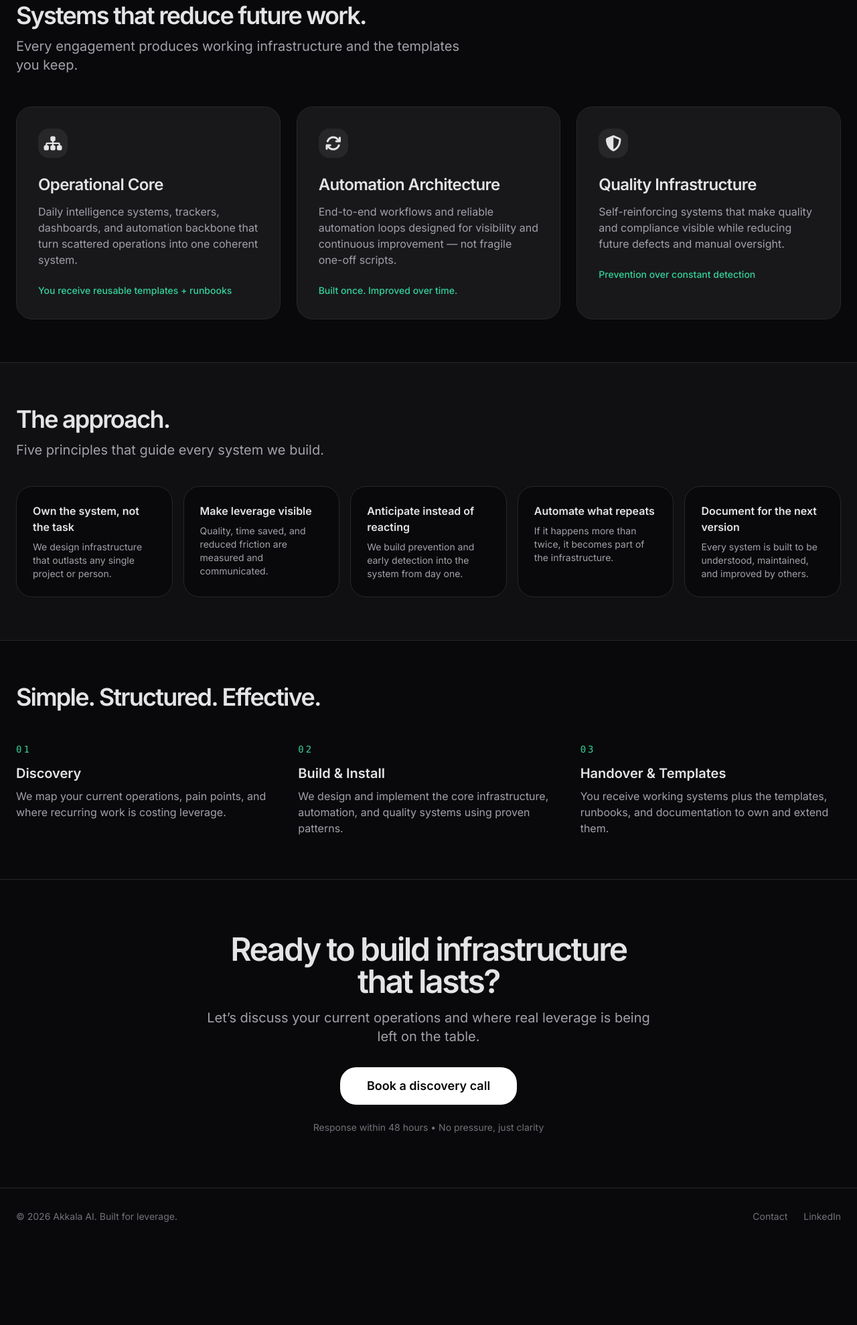
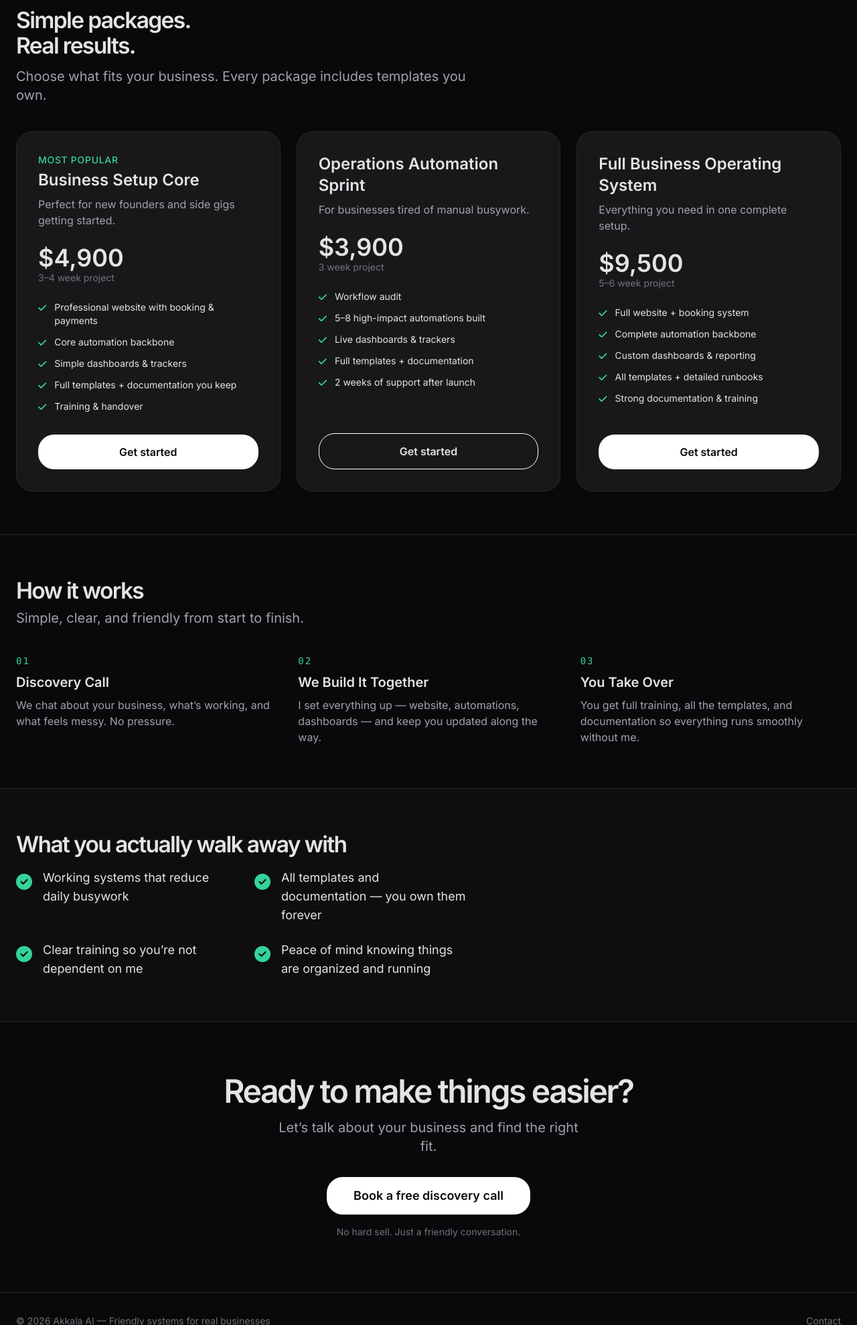
Before and after one commit to Harry2101/main, a plain HTML site: page index.html in a window 1280 px wide. Shown: the part 821-2800 px from the top of the page at 67% size. Before the commit the page ends 2680 px from the top, so only its background shows below. Drawn offline with nearby package versions, Linux system fonts and the light colour scheme.

Commit message:
Update title and restructure HTML content

```diff
--- a/index.html
+++ b/index.html
@@ -3,49 +3,30 @@
 <head>
     <meta charset="UTF-8">
     <meta name="viewport" content="width=device-width, initial-scale=1.0">
-    <title>Akkala AI • Operational Infrastructure</title>
+    <title>Akkala AI • Practical Systems for Your Business</title>
     <script src="https://cdn.tailwindcss.com"></script>
     <link rel="stylesheet" href="https://cdnjs.cloudflare.com/ajax/libs/font-awesome/6.5.1/css/all.min.css">
     <style>
         @import url('https://fonts.googleapis.com/css2?family=Inter:wght@400;500;600&amp;family=Space+Grotesk:wght@500;600&amp;display=swap');
 
-        :root {
-            --font-sans: 'Inter', system_ui, sans-serif;
-            --font-display: 'Space Grotesk', 'Inter', system_ui, sans-serif;
+        body {
+            font-family: 'Inter', system_ui, sans-serif;
         }
-
-        body {
-            font-family: var(--font-sans);
+        .font-display {
+            font-family: 'Space Grotesk', 'Inter', system_ui, sans-serif;
         }
-
-        .font-display {
-            font-family: var(--font-display);
-        }
-
         .section-header {
-            font-size: 2.25rem;
-            line-height: 2.5rem;
+            font-size: 2.1rem;
+            line-height: 2.4rem;
             font-weight: 600;
             letter-spacing: -0.025em;
         }
-
-        .service-card {
-            transition: transform 0.2s cubic-bezier(0.4, 0, 0.2, 1),
-                        box-shadow 0.2s cubic-bezier(0.4, 0.0, 0.2, 1);
+        .package-card {
+            transition: transform 0.2s ease, box-shadow 0.2s ease;
         }
-
-        .service-card:hover {
-            transform: translateY(-2px);
+        .package-card:hover {
+            transform: translateY(-4px);
             box-shadow: 0 20px 25px -5px rgb(0 0 0 / 0.1), 0 8px 10px -6px rgb(0 0 0 / 0.1);
-        }
-
-        .principle {
-            transition: all 0.2s ease;
-        }
-
-        .nav-active {
-            color: #fff;
-            font-weight: 500;
         }
     </style>
 </head>
@@ -54,31 +35,27 @@
     <nav class="sticky top-0 z-50 border-b border-zinc-800 bg-zinc-950/95 backdrop-blur-lg">
         <div class="max-w-screen-xl mx-auto px-6">
             <div class="flex items-center justify-between h-20">
-                <!-- Logo -->
                 <div class="flex items-center gap-x-3">
-                    <div class="w-9 h-9 bg-white rounded-xl flex items-center justify-center">
+                    <div class="w-9 h-9 bg-white rounded-2xl flex items-center justify-center">
                         <span class="text-zinc-950 font-semibold text-2xl tracking-tighter">A</span>
                     </div>
-                    <div>
-                        <span class="font-semibold text-2xl tracking-tighter">Akkala AI</span>
-                    </div>
+                    <span class="font-semibold text-2xl tracking-tighter">Akkala AI</span>
                 </div>
 
-                <!-- Nav Links -->
-                <div class="hidden md:flex items-center gap-x-9 text-sm">
-                    <a href="#services" class="hover:text-white transition-colors">Services</a>
-                    <a href="#approach" class="hover:text-white transition-colors">Approach</a>
+                <div class="hidden md:flex items-center gap-x-8 text-sm">
+                    <a href="#packages" class="hover:text-white transition-colors">Packages</a>
                     <a href="#how" class="hover:text-white transition-colors">How it works</a>
+                    <a href="#whatyouget" class="hover:text-white transition-colors">What you get</a>
                 </div>
 
-                <div class="flex items-center gap-x-4">
+                <div class="flex items-center gap-x-3">
                     <a href="mailto:hareeakkala@gmail.com"
-                       class="px-5 py-2.5 text-sm font-medium border border-zinc-700 hover:bg-zinc-900 transition-colors rounded-2xl">
+                       class="px-5 py-2.5 text-sm font-medium border border-zinc-700 hover:bg-zinc-900 transition-colors rounded-3xl">
                         Book a call
                     </a>
-                    <a href="#services"
-                       class="px-5 py-2.5 text-sm font-semibold bg-white text-zinc-950 hover:bg-zinc-100 transition-colors rounded-2xl">
-                        Start a project
+                    <a href="#packages"
+                       class="px-6 py-2.5 text-sm font-semibold bg-white text-zinc-950 hover:bg-zinc-100 transition-colors rounded-3xl">
+                        See packages
                     </a>
                 </div>
             </div>
@@ -86,176 +63,204 @@
     </nav>
 
     <!-- Hero -->
-    <div class="max-w-screen-xl mx-auto px-6 pt-20 pb-16">
+    <div class="max-w-screen-xl mx-auto px-6 pt-16 pb-14">
         <div class="max-w-3xl">
             <div class="inline-flex items-center gap-x-2 px-4 py-1.5 rounded-3xl bg-zinc-900 border border-zinc-800 text-sm mb-6">
-                <div class="w-2 h-2 bg-emerald-400 rounded-full animate-pulse"></div>
-                <span class="font-medium">Now accepting new infrastructure projects</span>
+                <div class="w-2 h-2 bg-emerald-400 rounded-full"></div>
+                <span>Now helping small businesses &amp; founders</span>
             </div>
 
             <h1 class="text-6xl md:text-7xl font-semibold tracking-tighter leading-none mb-6">
-                Operational infrastructure<br>that compounds.
+                Practical systems<br>that make running<br>your business easier.
             </h1>
 
             <p class="text-2xl text-zinc-400 max-w-2xl mb-10">
-                We build the systems, automation loops, and quality infrastructure that reduce recurring work and prevent problems from returning.
+                We help small business owners, side gigs, and new founders set up clean websites, automate the boring stuff, and build simple systems that actually work — without the overwhelm.
             </p>
 
             <div class="flex flex-col sm:flex-row gap-4">
-                <a href="#services"
-                   class="inline-flex items-center justify-center px-8 h-14 bg-white text-zinc-950 font-semibold rounded-3xl text-lg hover:bg-zinc-100 transition-all active:scale-[0.985]">
-                    Explore services
+                <a href="#packages"
+                   class="inline-flex items-center justify-center px-8 h-14 bg-white text-zinc-950 font-semibold rounded-3xl text-lg hover:bg-zinc-100 transition-all">
+                    View packages
                 </a>
                 <a href="mailto:hareeakkala@gmail.com"
                    class="inline-flex items-center justify-center px-8 h-14 border border-zinc-700 hover:bg-zinc-900 font-medium rounded-3xl text-lg transition-all">
-                    Book a discovery call
+                    Book a free call
                 </a>
             </div>
 
-            <p class="mt-6 text-sm text-zinc-500">For technical founders and operators who want leverage, not more maintenance.</p>
+            <p class="mt-6 text-sm text-zinc-500">Friendly support • Clear timelines • You keep everything</p>
         </div>
     </div>
 
-    <!-- Services -->
-    <div id="services" class="max-w-screen-xl mx-auto px-6 py-16 border-t border-zinc-800">
-        <div class="max-w-2xl mb-12">
-            <h2 class="section-header tracking-tighter">Systems that reduce future work.</h2>
-            <p class="text-xl text-zinc-400 mt-3">Every engagement produces working infrastructure and the templates you keep.</p>
+    <!-- Packages -->
+    <div id="packages" class="max-w-screen-xl mx-auto px-6 py-16 border-t border-zinc-800">
+        <div class="max-w-2xl mb-10">
+            <h2 class="section-header tracking-tighter">Simple packages.<br>Real results.</h2>
+            <p class="text-xl text-zinc-400 mt-3">Choose what fits your business. Every package includes templates you own.</p>
         </div>
 
         <div class="grid md:grid-cols-3 gap-6">
-            <!-- Service 1 -->
-            <div class="service-card bg-zinc-900 border border-zinc-800 rounded-3xl p-8">
-                <div class="w-11 h-11 bg-zinc-800 rounded-2xl flex items-center justify-center mb-6">
-                    <i class="fa-solid fa-sitemap text-2xl"></i>
+
+            <!-- Package 1 -->
+            <div class="package-card bg-zinc-900 border border-zinc-800 rounded-3xl p-8 flex flex-col">
+                <div class="mb-6">
+                    <div class="text-emerald-400 text-sm font-medium tracking-wider">MOST POPULAR</div>
+                    <h3 class="text-2xl font-semibold mt-1">Business Setup Core</h3>
+                    <p class="text-zinc-400 mt-2">Perfect for new founders and side gigs getting started.</p>
                 </div>
-                <h3 class="text-2xl font-semibold tracking-tight mb-3">Operational Core</h3>
-                <p class="text-zinc-400 mb-6">Daily intelligence systems, trackers, dashboards, and automation backbone that turn scattered operations into one coherent system.</p>
-                <div class="text-sm text-emerald-400 font-medium">You receive reusable templates + runbooks</div>
+
+                <div class="mb-6">
+                    <div class="text-4xl font-semibold">$4,900</div>
+                    <div class="text-sm text-zinc-500">3–4 week project</div>
+                </div>
+
+                <ul class="space-y-3 text-sm flex-1 mb-8">
+                    <li class="flex gap-3"><i class="fa-solid fa-check text-emerald-400 mt-1"></i> Professional website with booking &amp; payments</li>
+                    <li class="flex gap-3"><i class="fa-solid fa-check text-emerald-400 mt-1"></i> Core automation backbone</li>
+                    <li class="flex gap-3"><i class="fa-solid fa-check text-emerald-400 mt-1"></i> Simple dashboards &amp; trackers</li>
+                    <li class="flex gap-3"><i class="fa-solid fa-check text-emerald-400 mt-1"></i> Full templates + documentation you keep</li>
+                    <li class="flex gap-3"><i class="fa-solid fa-check text-emerald-400 mt-1"></i> Training &amp; handover</li>
+                </ul>
+
+                <a href="mailto:hareeakkala@gmail.com?subject=Business%20Setup%20Core"
+                   class="mt-auto block text-center py-3.5 bg-white text-zinc-950 font-semibold rounded-3xl hover:bg-zinc-100 transition-colors">
+                    Get started
+                </a>
             </div>
 
-            <!-- Service 2 -->
-            <div class="service-card bg-zinc-900 border border-zinc-800 rounded-3xl p-8">
-                <div class="w-11 h-11 bg-zinc-800 rounded-2xl flex items-center justify-center mb-6">
-                    <i class="fa-solid fa-sync text-2xl"></i>
+            <!-- Package 2 -->
+            <div class="package-card bg-zinc-900 border border-zinc-800 rounded-3xl p-8 flex flex-col">
+                <div class="mb-6">
+                    <h3 class="text-2xl font-semibold">Operations Automation Sprint</h3>
+                    <p class="text-zinc-400 mt-2">For businesses tired of manual busywork.</p>
                 </div>
-                <h3 class="text-2xl font-semibold tracking-tight mb-3">Automation Architecture</h3>
-                <p class="text-zinc-400 mb-6">End-to-end workflows and reliable automation loops designed for visibility and continuous improvement — not fragile one-off scripts.</p>
-                <div class="text-sm text-emerald-400 font-medium">Built once. Improved over time.</div>
+
+                <div class="mb-6">
+                    <div class="text-4xl font-semibold">$3,900</div>
+                    <div class="text-sm text-zinc-500">3 week project</div>
+                </div>
+
+                <ul class="space-y-3 text-sm flex-1 mb-8">
+                    <li class="flex gap-3"><i class="fa-solid fa-check text-emerald-400 mt-1"></i> Workflow audit</li>
+                    <li class="flex gap-3"><i class="fa-solid fa-check text-emerald-400 mt-1"></i> 5–8 high-impact automations built</li>
+                    <li class="flex gap-3"><i class="fa-solid fa-check text-emerald-400 mt-1"></i> Live dashboards &amp; trackers</li>
+                    <li class="flex gap-3"><i class="fa-solid fa-check text-emerald-400 mt-1"></i> Full templates + documentation</li>
+                    <li class="flex gap-3"><i class="fa-solid fa-check text-emerald-400 mt-1"></i> 2 weeks of support after launch</li>
+                </ul>
+
+                <a href="mailto:hareeakkala@gmail.com?subject=Operations%20Automation%20Sprint"
+                   class="mt-auto block text-center py-3.5 border border-white font-semibold rounded-3xl hover:bg-white hover:text-zinc-950 transition-colors">
+                    Get started
+                </a>
             </div>
 
-            <!-- Service 3 -->
-            <div class="service-card bg-zinc-900 border border-zinc-800 rounded-3xl p-8">
-                <div class="w-11 h-11 bg-zinc-800 rounded-2xl flex items-center justify-center mb-6">
-                    <i class="fa-solid fa-shield-halved text-2xl"></i>
+            <!-- Package 3 -->
+            <div class="package-card bg-zinc-900 border border-zinc-800 rounded-3xl p-8 flex flex-col">
+                <div class="mb-6">
+                    <h3 class="text-2xl font-semibold">Full Business Operating System</h3>
+                    <p class="text-zinc-400 mt-2">Everything you need in one complete setup.</p>
                 </div>
-                <h3 class="text-2xl font-semibold tracking-tight mb-3">Quality Infrastructure</h3>
-                <p class="text-zinc-400 mb-6">Self-reinforcing systems that make quality and compliance visible while reducing future defects and manual oversight.</p>
-                <div class="text-sm text-emerald-400 font-medium">Prevention over constant detection</div>
-            </div>
-        </div>
-    </div>
 
-    <!-- The Approach -->
-    <div id="approach" class="max-w-screen-xl mx-auto px-6 py-16 border-t border-zinc-800 bg-zinc-900/50">
-        <div class="max-w-2xl mb-10">
-            <h2 class="section-header tracking-tighter">The approach.</h2>
-            <p class="text-xl text-zinc-400 mt-3">Five principles that guide every system we build.</p>
-        </div>
+                <div class="mb-6">
+                    <div class="text-4xl font-semibold">$9,500</div>
+                    <div class="text-sm text-zinc-500">5–6 week project</div>
+                </div>
 
-        <div class="grid md:grid-cols-2 lg:grid-cols-5 gap-4">
-            <div class="principle bg-zinc-950 border border-zinc-800 rounded-3xl p-6">
-                <div class="font-semibold mb-2">Own the system, not the task</div>
-                <p class="text-sm text-zinc-400">We design infrastructure that outlasts any single project or person.</p>
-            </div>
-            <div class="principle bg-zinc-950 border border-zinc-800 rounded-3xl p-6">
-                <div class="font-semibold mb-2">Make leverage visible</div>
-                <p class="text-sm text-zinc-400">Quality, time saved, and reduced friction are measured and communicated.</p>
-            </div>
-            <div class="principle bg-zinc-950 border border-zinc-800 rounded-3xl p-6">
-                <div class="font-semibold mb-2">Anticipate instead of reacting</div>
-                <p class="text-sm text-zinc-400">We build prevention and early detection into the system from day one.</p>
-            </div>
-            <div class="principle bg-zinc-950 border border-zinc-800 rounded-3xl p-6">
-                <div class="font-semibold mb-2">Automate what repeats</div>
-                <p class="text-sm text-zinc-400">If it happens more than twice, it becomes part of the infrastructure.</p>
-            </div>
-            <div class="principle bg-zinc-950 border border-zinc-800 rounded-3xl p-6">
-                <div class="font-semibold mb-2">Document for the next version</div>
-                <p class="text-sm text-zinc-400">Every system is built to be understood, maintained, and improved by others.</p>
+                <ul class="space-y-3 text-sm flex-1 mb-8">
+                    <li class="flex gap-3"><i class="fa-solid fa-check text-emerald-400 mt-1"></i> Full website + booking system</li>
+                    <li class="flex gap-3"><i class="fa-solid fa-check text-emerald-400 mt-1"></i> Complete automation backbone</li>
+                    <li class="flex gap-3"><i class="fa-solid fa-check text-emerald-400 mt-1"></i> Custom dashboards &amp; reporting</li>
+                    <li class="flex gap-3"><i class="fa-solid fa-check text-emerald-400 mt-1"></i> All templates + detailed runbooks</li>
+                    <li class="flex gap-3"><i class="fa-solid fa-check text-emerald-400 mt-1"></i> Strong documentation &amp; training</li>
+                </ul>
+
+                <a href="mailto:hareeakkala@gmail.com?subject=Full%20Business%20Operating%20System"
+                   class="mt-auto block text-center py-3.5 bg-white text-zinc-950 font-semibold rounded-3xl hover:bg-zinc-100 transition-colors">
+                    Get started
+                </a>
             </div>
         </div>
     </div>
 
     <!-- How it works -->
     <div id="how" class="max-w-screen-xl mx-auto px-6 py-16 border-t border-zinc-800">
-        <div class="max-w-2xl mb-12">
-            <h2 class="section-header tracking-tighter">Simple. Structured. Effective.</h2>
+        <div class="max-w-2xl mb-10">
+            <h2 class="section-header tracking-tighter">How it works</h2>
+            <p class="text-xl text-zinc-400 mt-2">Simple, clear, and friendly from start to finish.</p>
         </div>
 
         <div class="grid md:grid-cols-3 gap-8">
             <div>
-                <div class="text-emerald-400 text-sm font-mono tracking-[3px] mb-3">01</div>
-                <h4 class="font-semibold text-xl mb-2">Discovery</h4>
-                <p class="text-zinc-400">We map your current operations, pain points, and where recurring work is costing leverage.</p>
+                <div class="text-emerald-400 font-mono text-sm tracking-[2px] mb-2">01</div>
+                <h4 class="font-semibold text-xl mb-2">Discovery Call</h4>
+                <p class="text-zinc-400">We chat about your business, what’s working, and what feels messy. No pressure.</p>
             </div>
             <div>
-                <div class="text-emerald-400 text-sm font-mono tracking-[3px] mb-3">02</div>
-                <h4 class="font-semibold text-xl mb-2">Build &amp; Install</h4>
-                <p class="text-zinc-400">We design and implement the core infrastructure, automation, and quality systems using proven patterns.</p>
+                <div class="text-emerald-400 font-mono text-sm tracking-[2px] mb-2">02</div>
+                <h4 class="font-semibold text-xl mb-2">We Build It Together</h4>
+                <p class="text-zinc-400">I set everything up — website, automations, dashboards — and keep you updated along the way.</p>
             </div>
             <div>
-                <div class="text-emerald-400 text-sm font-mono tracking-[3px] mb-3">03</div>
-                <h4 class="font-semibold text-xl mb-2">Handover &amp; Templates</h4>
-                <p class="text-zinc-400">You receive working systems plus the templates, runbooks, and documentation to own and extend them.</p>
+                <div class="text-emerald-400 font-mono text-sm tracking-[2px] mb-2">03</div>
+                <h4 class="font-semibold text-xl mb-2">You Take Over</h4>
+                <p class="text-zinc-400">You get full training, all the templates, and documentation so everything runs smoothly without me.</p>
+            </div>
+        </div>
+    </div>
+
+    <!-- What You Get -->
+    <div id="whatyouget" class="max-w-screen-xl mx-auto px-6 py-16 border-t border-zinc-800 bg-zinc-900/40">
+        <div class="max-w-2xl">
+            <h2 class="section-header tracking-tighter mb-4">What you actually walk away with</h2>
+            <div class="grid md:grid-cols-2 gap-x-10 gap-y-6 text-lg">
+                <div class="flex gap-4">
+                    <i class="fa-solid fa-check-circle text-emerald-400 text-2xl mt-1"></i>
+                    <div>Working systems that reduce daily busywork</div>
+                </div>
+                <div class="flex gap-4">
+                    <i class="fa-solid fa-check-circle text-emerald-400 text-2xl mt-1"></i>
+                    <div>All templates and documentation — you own them forever</div>
+                </div>
+                <div class="flex gap-4">
+                    <i class="fa-solid fa-check-circle text-emerald-400 text-2xl mt-1"></i>
+                    <div>Clear training so you’re not dependent on me</div>
+                </div>
+                <div class="flex gap-4">
+                    <i class="fa-solid fa-check-circle text-emerald-400 text-2xl mt-1"></i>
+                    <div>Peace of mind knowing things are organized and running</div>
+                </div>
             </div>
         </div>
     </div>
 
     <!-- Final CTA -->
-    <div class="max-w-screen-xl mx-auto px-6 py-20 border-t border-zinc-800">
-        <div class="max-w-2xl mx-auto text-center">
-            <h2 class="text-5xl font-semibold tracking-tighter mb-4">Ready to build infrastructure that lasts?</h2>
-            <p class="text-xl text-zinc-400 mb-8">Let’s discuss your current operations and where real leverage is being left on the table.</p>
+    <div class="max-w-screen-xl mx-auto px-6 py-20 border-t border-zinc-800 text-center">
+        <h2 class="text-5xl font-semibold tracking-tighter mb-4">Ready to make things easier?</h2>
+        <p class="text-xl text-zinc-400 mb-8 max-w-md mx-auto">Let’s talk about your business and find the right fit.</p>
 
-            <a href="mailto:hareeakkala@gmail.com"
-               class="inline-flex items-center justify-center px-10 h-14 bg-white text-zinc-950 font-semibold text-lg rounded-3xl hover:bg-zinc-100 transition-all">
-                Book a discovery call
-            </a>
-
-            <p class="mt-6 text-sm text-zinc-500">Response within 48 hours • No pressure, just clarity</p>
-        </div>
+        <a href="mailto:hareeakkala@gmail.com"
+           class="inline-flex items-center justify-center px-10 h-14 bg-white text-zinc-950 font-semibold text-lg rounded-3xl hover:bg-zinc-100 transition-all">
+            Book a free discovery call
+        </a>
+        <p class="mt-4 text-sm text-zinc-500">No hard sell. Just a friendly conversation.</p>
     </div>
 
     <!-- Footer -->
     <footer class="border-t border-zinc-800 py-8">
-        <div class="max-w-screen-xl mx-auto px-6 flex flex-col md:flex-row justify-between items-center gap-y-4 text-sm text-zinc-500">
-            <div>© 2026 Akkala AI. Built for leverage.</div>
-            <div class="flex gap-x-6">
-                <a href="mailto:hareeakkala@gmail.com" class="hover:text-zinc-300 transition-colors">Contact</a>
-                <a href="https://www.linkedin.com/in/hkingerza/" target="_blank" class="hover:text-zinc-300 transition-colors">LinkedIn</a>
+        <div class="max-w-screen-xl mx-auto px-6 flex flex-col md:flex-row justify-between items-center gap-y-3 text-sm text-zinc-500">
+            <div>© 2026 Akkala AI — Friendly systems for real businesses</div>
+            <div>
+                <a href="mailto:hareeakkala@gmail.com" class="hover:text-zinc-300">Contact</a>
             </div>
         </div>
     </footer>
 
     <script>
-        // Tailwind script
-        function initializeTailwind() {
-            document.documentElement.style.setProperty('--accent', '#22c55e');
+        function initTailwind() {
+            // Any future scripts
         }
-
-        // Simple smooth scroll for anchor links
-        document.querySelectorAll('a[href^="#"]').forEach(anchor => {
-            anchor.addEventListener('click', function(e) {
-                const target = document.querySelector(this.getAttribute('href'));
-                if (target) {
-                    e.preventDefault();
-                    target.scrollIntoView({ behavior: 'smooth', block: 'start' });
-                }
-            });
-        });
-
-        initializeTailwind();
+        initTailwind();
     </script>
 </body>
 </html>
```
